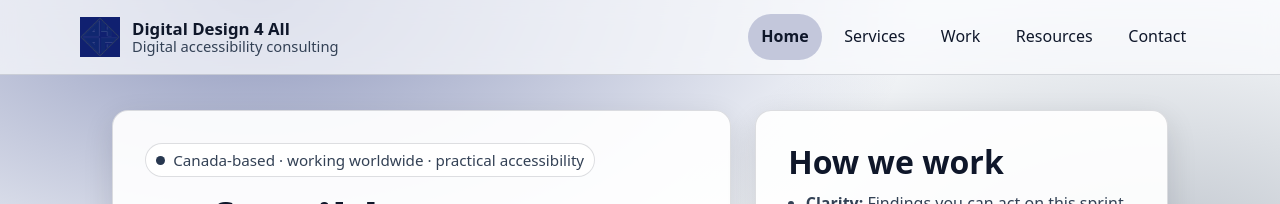
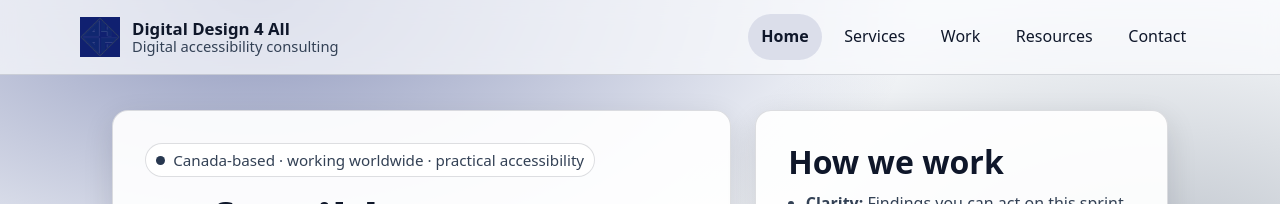
Before and after one commit to dd4a/site, a Jekyll site: the page built from index.html, in a window 1280 px wide. Shown: the top 204 px of the page. Built offline with Jekyll 4.4.1, drawn with Linux system fonts in a browser that asks for light colours.

Commit message:
Adjust current-nav background colour mix

```diff
--- a/assets/css/styles.css
+++ b/assets/css/styles.css
@@ -149,7 +149,7 @@ nav a[aria-current="page"]{
   font-weight: 600;
   color: var(--text)
   border-color: color-mix(in srgb, var(--text) 35%, var(--border));
-  background: color-mix(in srgb, var(--panel) 75%, var(--accent));
+  background: color-mix(in srgb, var(--panel) 85%, var(--accent));
 }
 /*
 nav a[aria-current="page"]{
```
